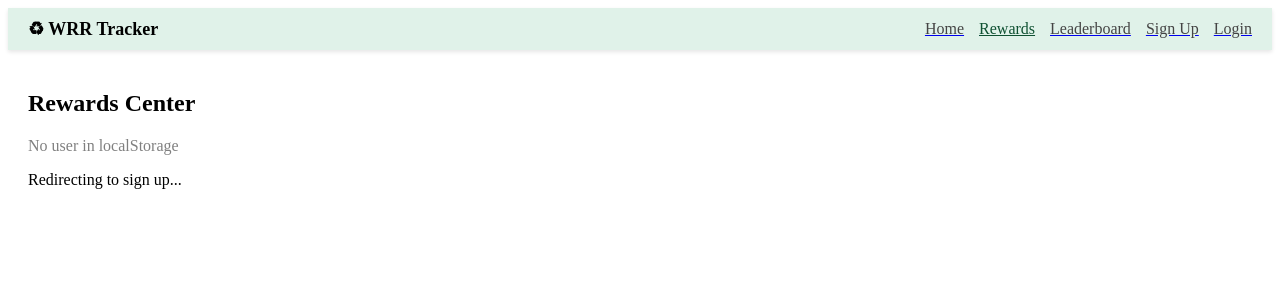
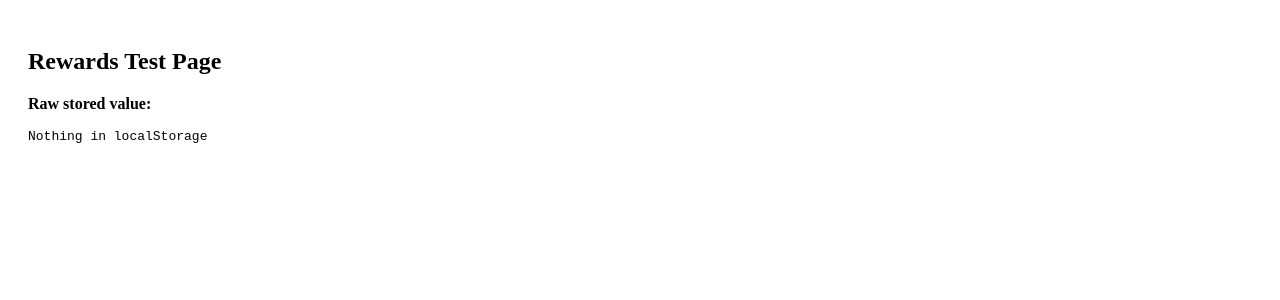
Before and after one commit to WRR-source/Wrr-tracker, a Next.js app: page /rewards in a window 1280 px wide. Before the commit this address had no page. Shown: the top 300 px of the page. Built offline with nearby package versions, Linux system fonts and the light colour scheme.

Commit message:
Update rewards.js

```diff
--- a/pages/rewards.js
+++ b/pages/rewards.js
@@ -1,66 +1,21 @@
 import dynamic from "next/dynamic";
-import { useEffect, useState } from "react";
-import { useRouter } from "next/router";
-import NavBar from "../components/NavBar";
 
-function RewardsPage() {
-  const [user, setUser] = useState(null);
-  const [ready, setReady] = useState(false);
-  const [debugMessage, setDebugMessage] = useState("Loading...");
+function TestRewardsPage() {
+  let storedUser = null;
 
-  const router = useRouter();
-
-  useEffect(() => {
-    if (typeof window !== "undefined") {
-      const stored = localStorage.getItem("loggedUser");
-
-      if (stored) {
-        try {
-          const parsed = JSON.parse(stored);
-          setUser(parsed);
-          setDebugMessage(`User found: ${parsed.name}`);
-        } catch (err) {
-          console.error("Error parsing user:", err);
-          setDebugMessage("Error parsing user");
-          router.replace("/signup");
-        }
-      } else {
-        setDebugMessage("No user in localStorage");
-        router.replace("/signup");
-      }
-
-      setReady(true);
-    }
-  }, []);
-
-  if (!ready) return <p>Still checking...</p>;
+  if (typeof window !== "undefined") {
+    storedUser = localStorage.getItem("loggedUser");
+  }
 
   return (
-    <>
-      <NavBar />
-      <div style={{ padding: 20 }}>
-        <h2>Rewards Center</h2>
-        <p style={{ color: "gray" }}>{debugMessage}</p>
-        {user ? (
-          <>
-            <p>
-              Welcome, {user.name}! You have <strong>{user.points}</strong> points.
-            </p>
-            <ul>
-              <li>🎁 $5 Gift Card – 50 points</li>
-              <li>📱 Recycled Phone Case – 150 points</li>
-              <li>🎧 Bluetooth Earbuds – 300 points</li>
-              <li>🎉 Mystery Grand Prize – ??? points</li>
-            </ul>
-          </>
-        ) : (
-          <p>Redirecting to sign up...</p>
-        )}
-      </div>
-    </>
+    <div style={{ padding: 20 }}>
+      <h2>Rewards Test Page</h2>
+      <p><strong>Raw stored value:</strong></p>
+      <pre>{storedUser || "Nothing in localStorage"}</pre>
+    </div>
   );
 }
 
-export default dynamic(() => Promise.resolve(RewardsPage), {
+export default dynamic(() => Promise.resolve(TestRewardsPage), {
   ssr: false,
 });
```
